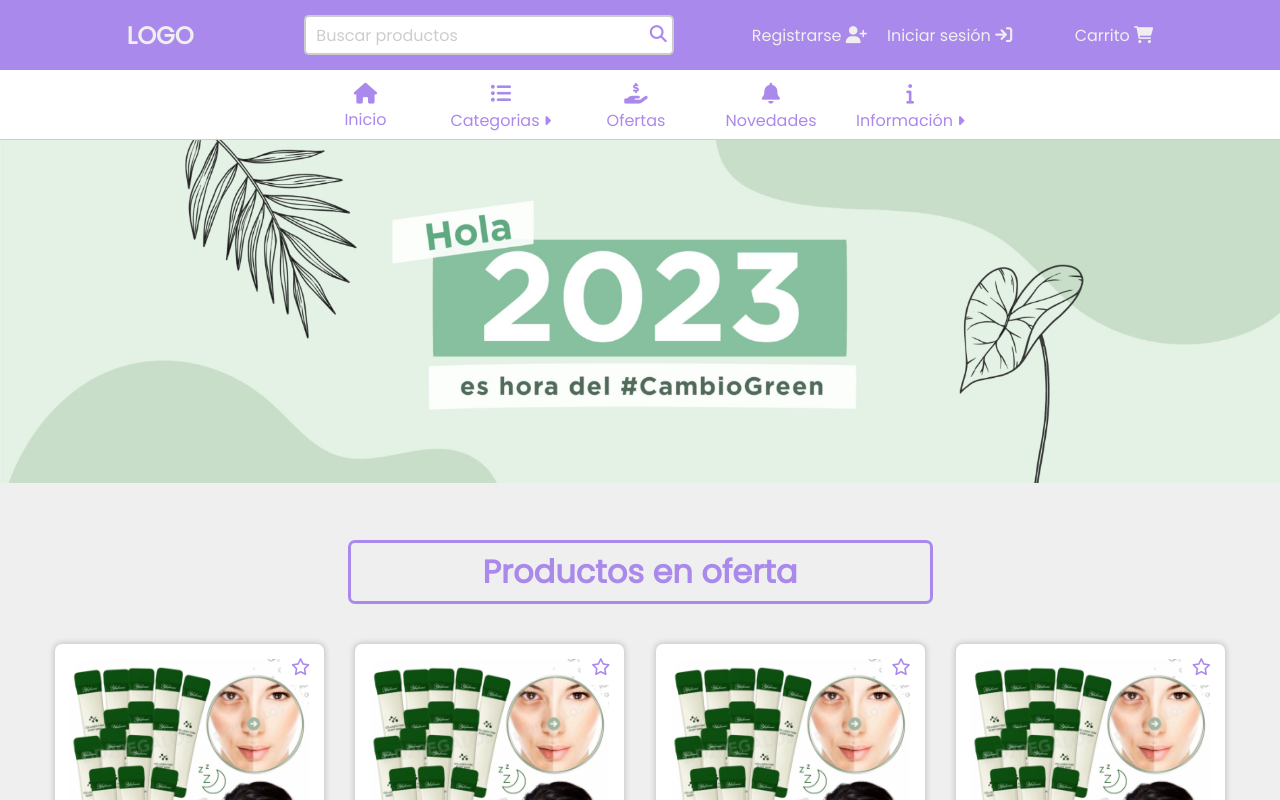
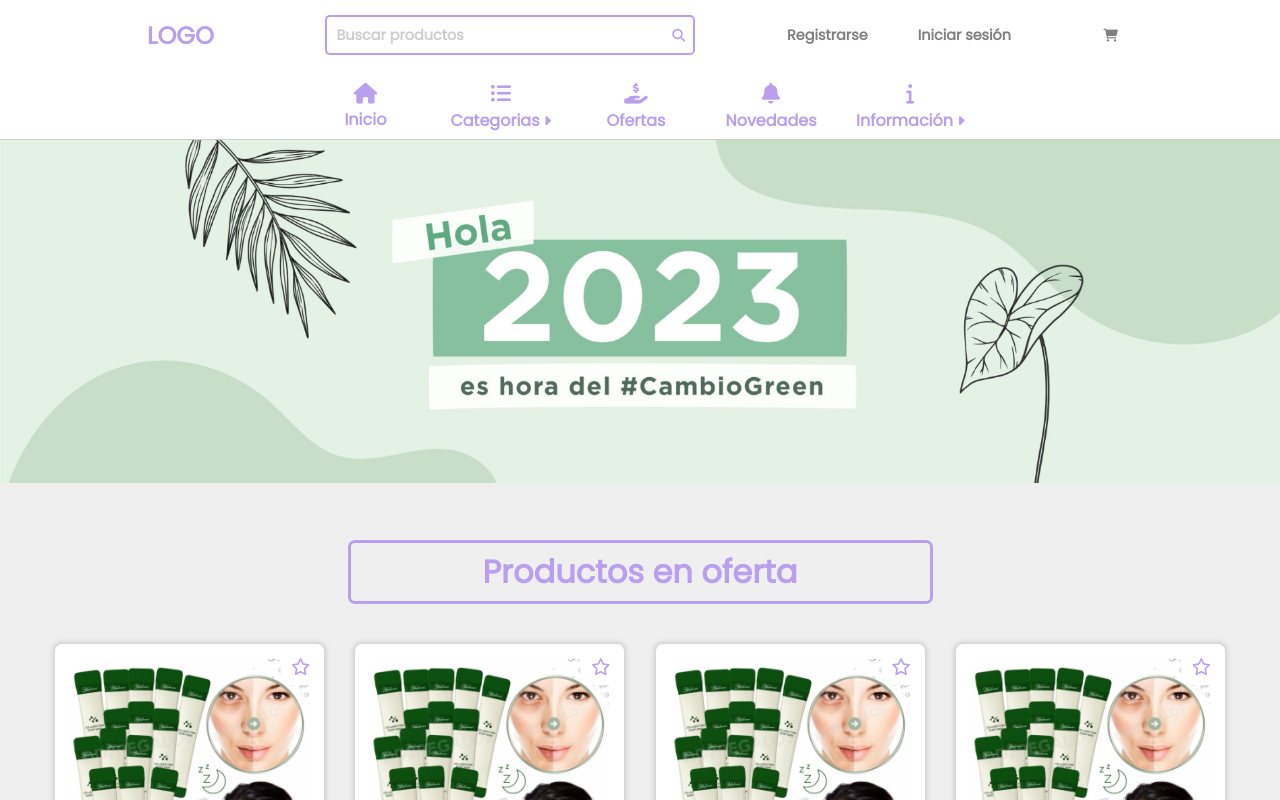
Before and after one commit to lorenzoSanchez97/ShowRoom, a React (Vite) app in the folder ShowRoom-FrontEnd/: page / in a window 1280 px wide. Shown: the top 800 px of the page. Built offline with nearby package versions, Linux system fonts and the light colour scheme.

Commit message:
Cambio estilos header

```diff
--- a/ShowRoom-FrontEnd/src/App.jsx
+++ b/ShowRoom-FrontEnd/src/App.jsx
@@ -9,7 +9,6 @@ import Modal from "./components/Modal/Modal"
 import UserProfile from "./components/UserProfile/UserProfile"
 import SideMenu from "./components/SideMenu/SideMenu"
 import { modalContext } from "./contexts/modalContext"
-import { reach } from "yup"
 
 function App() {
 
--- a/ShowRoom-FrontEnd/src/components/Header/Header.jsx
+++ b/ShowRoom-FrontEnd/src/components/Header/Header.jsx
@@ -30,11 +30,11 @@ function Header({ setSideMenu }) {
                     <button><i className="fa fa-search"></i></button>
                 </form>
                 <div className="user-session-buttons">
-                    <button className="sesion registro" href="" onClick={() => handleSessionButtonsClick("register")}>Registrarse <i className="fa-solid fa-user-plus"></i></button>
-                    <button className="sesion login" href="" onClick={() => handleSessionButtonsClick("login")}>Iniciar sesión <i className="fa-solid fa-arrow-right-to-bracket"></i></button>
+                    <button className="sesion registro" href="" onClick={() => handleSessionButtonsClick("register")}>Registrarse</button>
+                    <button className="sesion login" href="" onClick={() => handleSessionButtonsClick("login")}>Iniciar sesión</button>
                 </div>
                 <div>
-                    <Link to="/cart"><button className="carrito" href="/cart">Carrito <i className="fa-solid fa-cart-shopping"></i></button></Link>
+                    <Link to="/cart"><button className="carrito" href="/cart"><i className="fa-solid fa-cart-shopping"></i></button></Link>
                     <i className="fa-solid fa-cart-shopping responsive-carrito"></i>
                 </div>
             </section>
--- a/ShowRoom-FrontEnd/src/components/Header/header.css
+++ b/ShowRoom-FrontEnd/src/components/Header/header.css
@@ -6,7 +6,7 @@ header {
 #logo {
     height: auto;
     width: 100px;
-    color: var(--clarito)
+    color: var(--violeta)
 }
 
 .header-top-bar {
@@ -16,11 +16,12 @@ header {
     justify-content: center;
     gap: 5%;
     align-items: center;
-    background-color: var(--violeta);
+
 }
 
 .header-top-bar i {
-    color: var(--clarito);
+    font-size: .8rem;
+    color: var(--color3);
 }
 
 .search-bar button i {
@@ -44,27 +45,31 @@ ul.nav-bar-list {
 }
 
 .nav-bar .nav-bar-category li {
-    font-size: 1rem;
+    font-size: 0.9rem;
 }
 
 .sesion,
 .carrito {
-    font-size: 1rem;
+    font-size: 0.9rem;
     text-decoration: none;
     border: none;
     background: none;
-    color: var(--clarito);
     transition: all 100ms;
+    background-color: white;
+    color: var(--color3);
+    padding: 8px 15px;
+    border-radius: 10px;
 }
 
 .login {
     margin-left: 20px;
-    color: var(--clarito);
 }
 
 .sesion:hover,
-.carrito:hover {
+.carrito:hover,
+.carrito:hover i  {
     cursor: pointer;
+    background-color:  var(--violeta);
     color: white;
 }
 
@@ -90,16 +95,16 @@ ul.nav-bar-list {
     width: 85%;
     height: 40px;
     border-radius: 5px 0 0 5px;
-    border: var(--bordes) solid 2px;
+    border: var(--violeta) solid 2px;
     border-right: none;
     padding: 0 0 0 10px;
-    font-size: 1rem;
+    font-size: 0.9rem;
     color: var(--color3);
     background-color: white;
 }
 
 .search-bar input::placeholder {
-    font-size: 1rem;
+    font-size: 0.9rem;
     color: var(--bordes);
 }
 
@@ -115,7 +120,7 @@ ul.nav-bar-list {
     text-align: center;
     color: rgb(88, 88, 88);
     font-size: 14px;
-    border: var(--bordes) solid 2px;
+    border: var(--violeta) solid 2px;
     border-left: none;
     border-radius: 0 5px 5px 0;
     padding: 0;
--- a/ShowRoom-FrontEnd/src/index.css
+++ b/ShowRoom-FrontEnd/src/index.css
@@ -1,7 +1,8 @@
 /* Estilos generales */
 
 :root {
-    --violeta: #aa89ec;
+    --violeta: #b99fee;
+    --background: #eeeeee;
     --clarito: #f0efef;
     --clarito2: #F4F4F4;
     --color3: grey;
@@ -19,6 +20,7 @@
 * {
     box-sizing: border-box;
     font-family: 'Poppins', sans-serif;
+    font-weight: 600;
     color: var(--violeta);
     margin: 0px;
     padding: 0px;
```
